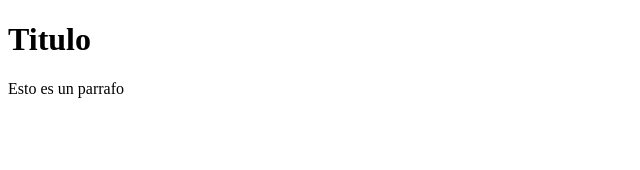
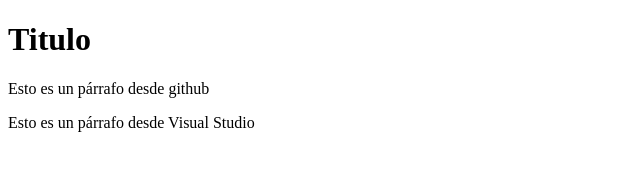
Before and after one commit to juandzapata/calculator, a plain HTML site: page index.html in a window 1280 px wide. Shown: the whole page, without its empty margins (0-640 px from the left). Drawn offline with Linux system fonts and the light colour scheme.

Commit message:
Segunda modificación

```diff
--- a/index.html
+++ b/index.html
@@ -8,7 +8,8 @@
 </head>
 <body>
     <h1>Titulo</h1>
-    <p>Esto es un parrafo</p>
+    <p>Esto es un párrafo desde github</p>
+    <p>Esto es un párrafo desde Visual Studio</p>
 
 </body>
 </html>
```
